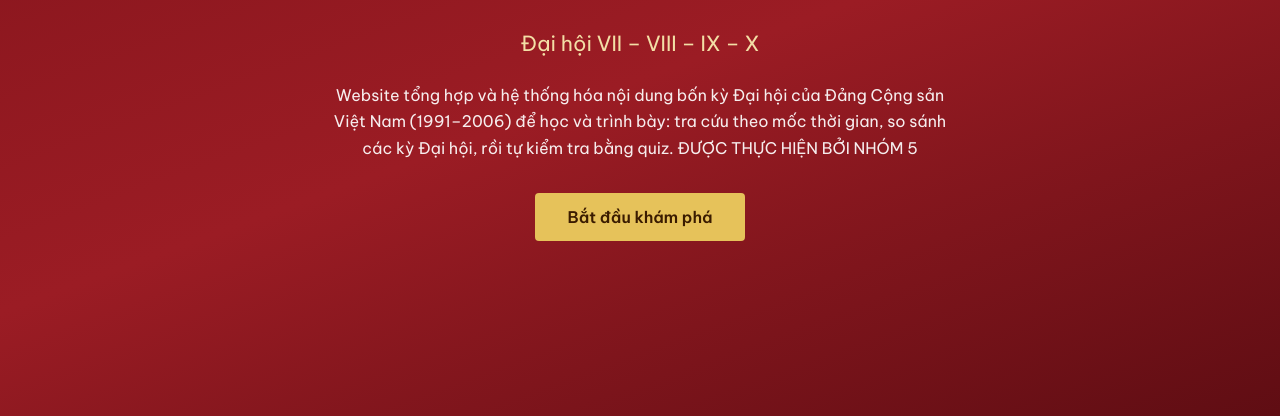
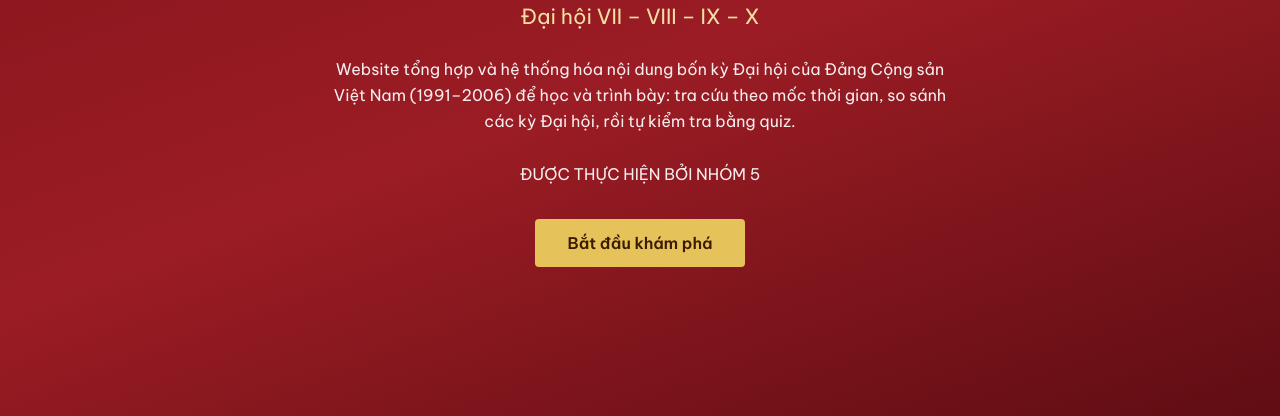
Before and after one commit to lingvibes/daihoidang, a plain HTML site: page index.html in a window 1280 px wide. Shown: the part 384-800 px from the top of the page. Drawn offline with nearby package versions, Linux system fonts and the light colour scheme.

Commit message:
Add files via upload

```diff
--- a/index.html
+++ b/index.html
@@ -29,7 +29,7 @@
     <p class="hero-roman" aria-hidden="true">VII · VIII · IX · X</p>
     <h1>HÀNH TRÌNH QUA 4 KỲ ĐẠI HỘI</h1>
     <p class="hero-sub">Đại hội VII – VIII – IX – X</p>
-    <p class="hero-intro">Website tổng hợp và hệ thống hóa nội dung bốn kỳ Đại hội của Đảng Cộng sản Việt Nam (1991–2006) để học và trình bày: tra cứu theo mốc thời gian, so sánh các kỳ Đại hội, rồi tự kiểm tra bằng quiz. ĐƯỢC THỰC HIỆN BỞI NHÓM 5</p>
+    <p class="hero-intro">Website tổng hợp và hệ thống hóa nội dung bốn kỳ Đại hội của Đảng Cộng sản Việt Nam (1991–2006) để học và trình bày: tra cứu theo mốc thời gian, so sánh các kỳ Đại hội, rồi tự kiểm tra bằng quiz.<br><br> ĐƯỢC THỰC HIỆN BỞI NHÓM 5</p>
     <button class="btn" id="startBtn">Bắt đầu khám phá</button>
   </section>
 
```
